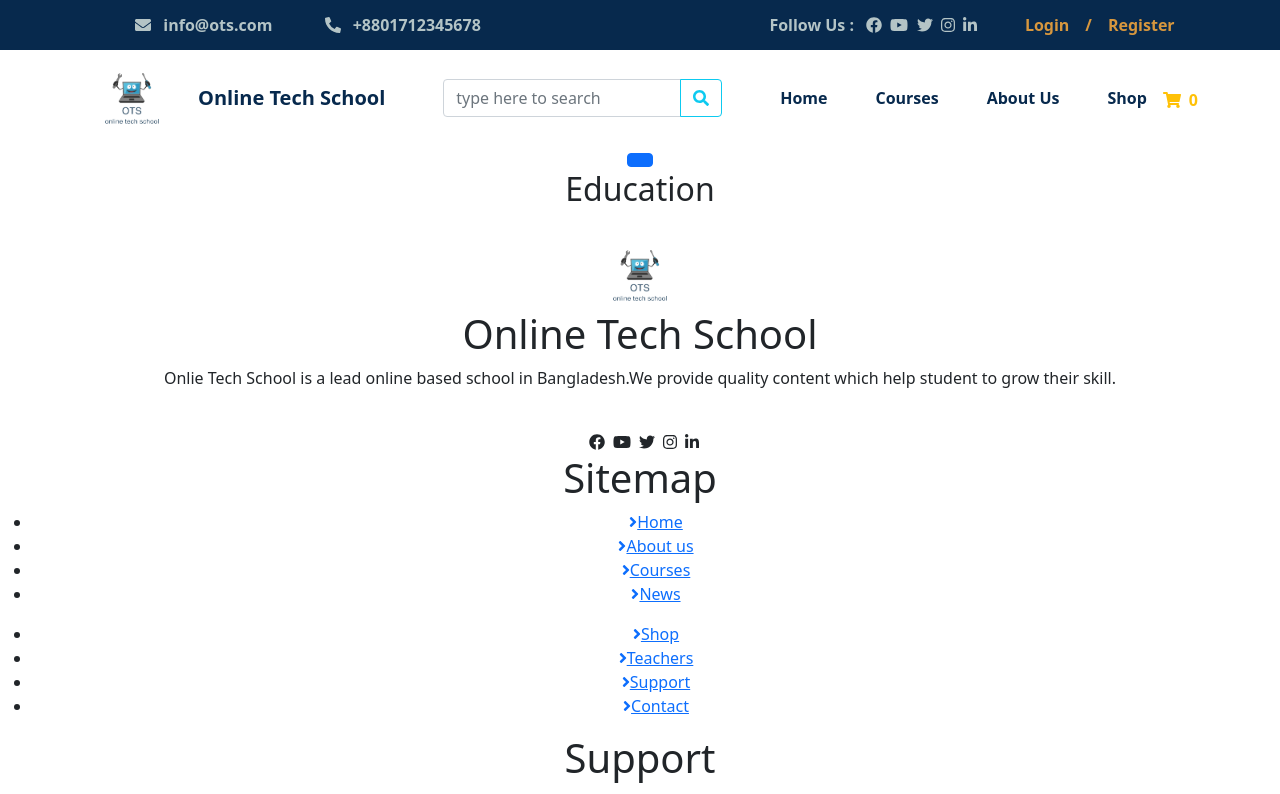
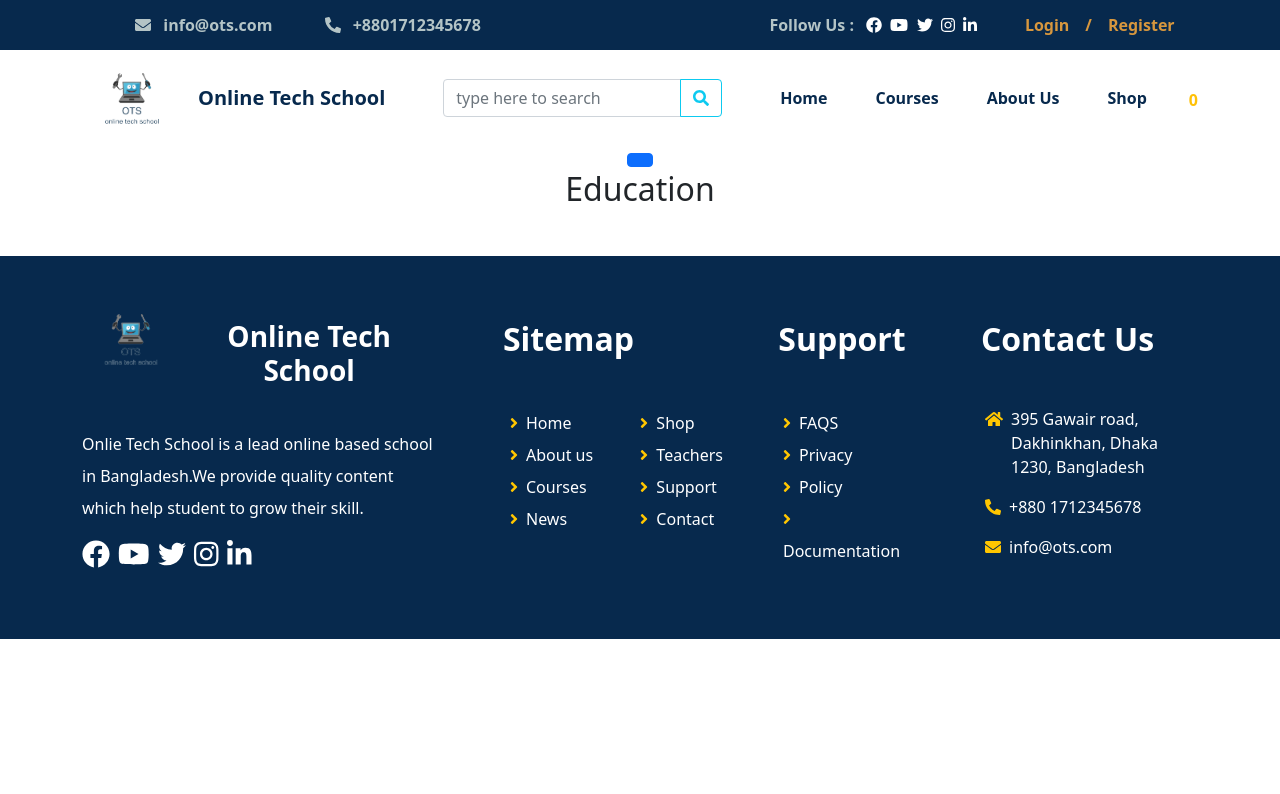
Before and after one commit to mdnajmul/online-tech-school--ots--react, a React (Create React App) app: page / in a window 1280 px wide. Shown: the top 794 px of the page. Built offline with nearby package versions, Linux system fonts and the light colour scheme.

Commit message:
footer top section design complete

```diff
--- a/src/components/Footer/Footer.css
+++ b/src/components/Footer/Footer.css
@@ -0,0 +1,17 @@
+ul,
+ol {
+  list-style: none;
+  color: white;
+  padding: 0px;
+  margin: 0px;
+}
+.font-arrow {
+  margin-right: 8px;
+  color: #ffc600;
+}
+.footer-top {
+  background-color: #07294d;
+}
+.footer-hover-clr:hover {
+  color: #ffc600;
+}
--- a/src/components/Footer/Footer.js
+++ b/src/components/Footer/Footer.js
@@ -18,169 +18,254 @@ import "./Footer.css";
 
 const Footer = () => {
   return (
-    <div>
-      <secion className="container">
-        <div>
-          <div>
+    <div id="footer-part">
+      <div className="footer-top mt-5 pt-5 pb-5">
+        <div className="container">
+          <div className="row">
+            <div className="col-lg-4 col-md-6">
+              <div className="logo d-flex mb-4">
                 <img
                   src="./logo.png"
                   width="100"
                   height="70"
-              style={{ fontWeight: "bold" }}
-              f-w
-              className="d-inline-block align-top"
+                  className="d-inline-block align-top fw-bold text-white"
                   alt="React Bootstrap logo"
                 />
-            <h1>Online Tech School</h1>
+                <h1 className="text-white fw-bold fs-3 pt-3">
+                  Online Tech School
+                </h1>
               </div>
-          <p>
+              <p className="text-start text-white fw-normal lh-lg pt-2">
                 Onlie Tech School is a lead online based school in Bangladesh.We
                 provide quality content which help student to grow their skill.
               </p>
-          <br />
-          <span>
+              <p className="text-start">
                 <FontAwesomeIcon
-              className="ms-2 me-1 font-icon fb-icon"
+                  className="me-1 font-icon fb-icon fs-3"
                   icon={faFacebook}
                 />{" "}
                 <FontAwesomeIcon
-              className="me-1 font-icon yt-icon"
+                  className="me-1 font-icon yt-icon fs-3"
                   icon={faYoutube}
                 />{" "}
                 <FontAwesomeIcon
-              className="me-1 font-icon tw-icon"
+                  className="me-1 font-icon tw-icon fs-3"
                   icon={faTwitter}
                 />{" "}
                 <FontAwesomeIcon
-              className="me-1 font-icon in-icon"
+                  className="me-1 font-icon in-icon fs-3"
                   icon={faInstagram}
                 />{" "}
                 <FontAwesomeIcon
-              className="font-icon ln-icon"
+                  className="font-icon ln-icon fs-3"
                   icon={faLinkedinIn}
                 />
-          </span>
+              </p>
             </div>
-        <div>
-          <div>
-            <h1>Sitemap</h1>
+            <div className="col-lg-3 col-md-6 col-sm-6">
+              <div className="footer-link">
+                <div className="footer-title me-5 mb-5 mt-3">
+                  <h1 className="text-white fw-bold fs-2">Sitemap</h1>
                 </div>
-          <ul>
-            <li>
-              <Link to="/home">
-                <FontAwesomeIcon icon={faAngleRight} />
-                Home
+                <div className="d-flex justify-content-between ms-3">
+                  <ul className="text-start">
+                    <li className="lh-lg">
+                      <Link
+                        className="text-decoration-none text-white"
+                        to="/home"
+                      >
+                        <FontAwesomeIcon
+                          className="font-arrow"
+                          icon={faAngleRight}
+                        />
+                        <span className="footer-hover-clr">Home</span>
                       </Link>
                     </li>
-            <li>
-              <Link to="/about">
-                <FontAwesomeIcon icon={faAngleRight} />
-                About us
+                    <li className="lh-lg">
+                      <Link
+                        className="text-decoration-none text-white"
+                        to="/about"
+                      >
+                        <FontAwesomeIcon
+                          className="font-arrow"
+                          icon={faAngleRight}
+                        />
+                        <span className="footer-hover-clr">About us</span>
                       </Link>
                     </li>
-            <li>
-              <Link to="/courses">
-                <FontAwesomeIcon icon={faAngleRight} />
-                Courses
+                    <li className="lh-lg">
+                      <Link
+                        className="text-decoration-none text-white"
+                        to="/courses"
+                      >
+                        <FontAwesomeIcon
+                          className="font-arrow"
+                          icon={faAngleRight}
+                        />
+                        <span className="footer-hover-clr">Courses</span>
                       </Link>
                     </li>
-            <li>
-              <Link to="/news">
-                <FontAwesomeIcon icon={faAngleRight} />
-                News
+                    <li className="lh-lg">
+                      <Link
+                        className="text-decoration-none text-white"
+                        to="/news"
+                      >
+                        <FontAwesomeIcon
+                          className="font-arrow"
+                          icon={faAngleRight}
+                        />
+                        <span className="footer-hover-clr">News</span>
                       </Link>
                     </li>
                   </ul>
-          <ul>
-            <li>
-              <Link to="/news">
-                <FontAwesomeIcon icon={faAngleRight} />
-                Shop
+                  <ul className="text-start">
+                    <li className="lh-lg">
+                      <Link
+                        className="text-decoration-none text-white"
+                        to="/news"
+                      >
+                        <FontAwesomeIcon
+                          className="font-arrow"
+                          icon={faAngleRight}
+                        />
+                        <span className="footer-hover-clr">Shop</span>
                       </Link>
                     </li>
-            <li>
-              <Link to="/news">
-                <FontAwesomeIcon icon={faAngleRight} />
-                Teachers
+                    <li className="lh-lg">
+                      <Link
+                        className="text-decoration-none text-white"
+                        to="/news"
+                      >
+                        <FontAwesomeIcon
+                          className="font-arrow"
+                          icon={faAngleRight}
+                        />
+                        <span className="footer-hover-clr">Teachers</span>
                       </Link>
                     </li>
-            <li>
-              <Link to="/news">
-                <FontAwesomeIcon icon={faAngleRight} />
-                Support
+                    <li className="lh-lg">
+                      <Link
+                        className="text-decoration-none text-white"
+                        to="/news"
+                      >
+                        <FontAwesomeIcon
+                          className="font-arrow"
+                          icon={faAngleRight}
+                        />
+                        <span className="footer-hover-clr">Support</span>
                       </Link>
                     </li>
-            <li>
-              <Link to="/news">
-                <FontAwesomeIcon icon={faAngleRight} />
-                Contact
+                    <li className="lh-lg">
+                      <Link
+                        className="text-decoration-none text-white"
+                        to="/news"
+                      >
+                        <FontAwesomeIcon
+                          className="font-arrow"
+                          icon={faAngleRight}
+                        />
+                        <span className="footer-hover-clr">Contact</span>
                       </Link>
                     </li>
                   </ul>
                 </div>
-        <div>
-          <div>
-            <h1>Support</h1>
               </div>
-          <ul>
-            <li>
-              <Link to="/faqs">
-                <FontAwesomeIcon icon={faAngleRight} />
-                FAQS
+            </div>
+            <div className="col-lg-2 col-md-6 col-sm-6">
+              <div className="footer-link">
+                <div className="footer-title ms-4 mb-5 mt-3">
+                  <h1 className="text-white fw-bold fs-2">Support</h1>
+                </div>
+                <ul className="text-start ms-1">
+                  <li className="lh-lg">
+                    <Link
+                      className="text-decoration-none text-white"
+                      to="/faqs"
+                    >
+                      <FontAwesomeIcon
+                        className="font-arrow"
+                        icon={faAngleRight}
+                      />
+                      <span className="footer-hover-clr">FAQS</span>
                     </Link>
                   </li>
-            <li>
-              <Link to="/privacy">
-                <FontAwesomeIcon icon={faAngleRight} />
-                Privacy
+                  <li className="lh-lg">
+                    <Link
+                      className="text-decoration-none text-white"
+                      to="/privacy"
+                    >
+                      <FontAwesomeIcon
+                        className="font-arrow"
+                        icon={faAngleRight}
+                      />
+                      <span className="footer-hover-clr">Privacy</span>
                     </Link>
                   </li>
-            <li>
-              <Link to="/policy">
-                <FontAwesomeIcon icon={faAngleRight} />
-                Policy
+                  <li className="lh-lg">
+                    <Link
+                      className="text-decoration-none text-white"
+                      to="/policy"
+                    >
+                      <FontAwesomeIcon
+                        className="font-arrow"
+                        icon={faAngleRight}
+                      />
+                      <span className="footer-hover-clr">Policy</span>
                     </Link>
                   </li>
-            <li>
-              <Link to="/documentation">
-                <FontAwesomeIcon icon={faAngleRight} />
-                Documentation
+                  <li className="lh-lg">
+                    <Link
+                      className="text-decoration-none text-white"
+                      to="/documentation"
+                    >
+                      <FontAwesomeIcon
+                        className="font-arrow"
+                        icon={faAngleRight}
+                      />
+                      <span className="footer-hover-clr">Documentation</span>
                     </Link>
                   </li>
                 </ul>
               </div>
-        <div>
-          <div>
-            <h1>Contact Us</h1>
             </div>
-          <ul>
-            <li>
-              <div>
+            <div className="col-lg-3 col-md-6">
+              <div className="footer-address">
+                <div className="footer-title mb-5 mt-3">
+                  <h1 className="text-white fw-bold fs-2">Contact Us</h1>
+                </div>
+                <ul className="ms-3">
+                  <li className="d-flex">
+                    <div className="font-arrow">
                       <FontAwesomeIcon icon={faHome} />
                     </div>
                     <div>
-                <p>395 Gawair road, Dakhinkhan, Dhaka 1230, Bangladesh</p>
+                      <p className="text-start">
+                        395 Gawair road, Dakhinkhan, Dhaka 1230, Bangladesh
+                      </p>
                     </div>
                   </li>
-            <li>
-              <div>
+                  <li className="d-flex">
+                    <div className="font-arrow">
                       <FontAwesomeIcon icon={faPhoneAlt} />
                     </div>
                     <div>
-                <p>+880 1712345678</p>
+                      <p className="text-start">+880 1712345678</p>
                     </div>
                   </li>
-            <li>
-              <div>
+                  <li className="d-flex">
+                    <div className="font-arrow">
                       <FontAwesomeIcon icon={faEnvelope} />
                     </div>
                     <div>
-                <p>info@ots.com</p>
+                      <p className="text-start">info@ots.com</p>
                     </div>
                   </li>
                 </ul>
               </div>
-      </secion>
+            </div>
+          </div>
+        </div>
+      </div>
     </div>
   );
 };
--- a/src/components/Header/Header.css
+++ b/src/components/Header/Header.css
@@ -16,9 +16,10 @@
 }
 .font-icon {
   cursor: pointer;
+  color: white;
 }
 .fb-icon:hover {
-  color: rgba(31, 31, 231, 0.938);
+  color: rgba(8, 8, 214, 0.938);
 }
 .yt-icon:hover {
   color: red;
```
Lines whose indentation alone changed are shown as unchanged.
